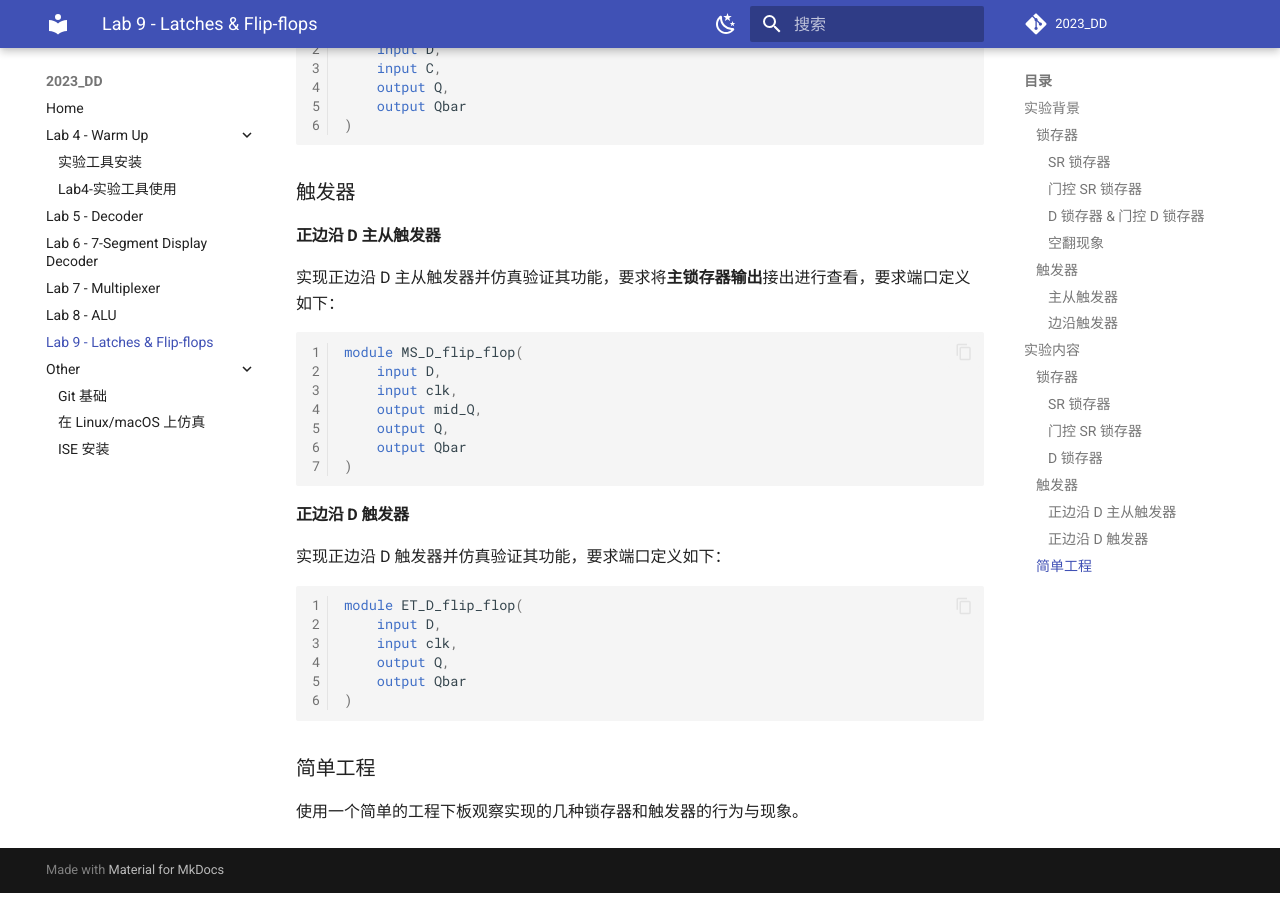
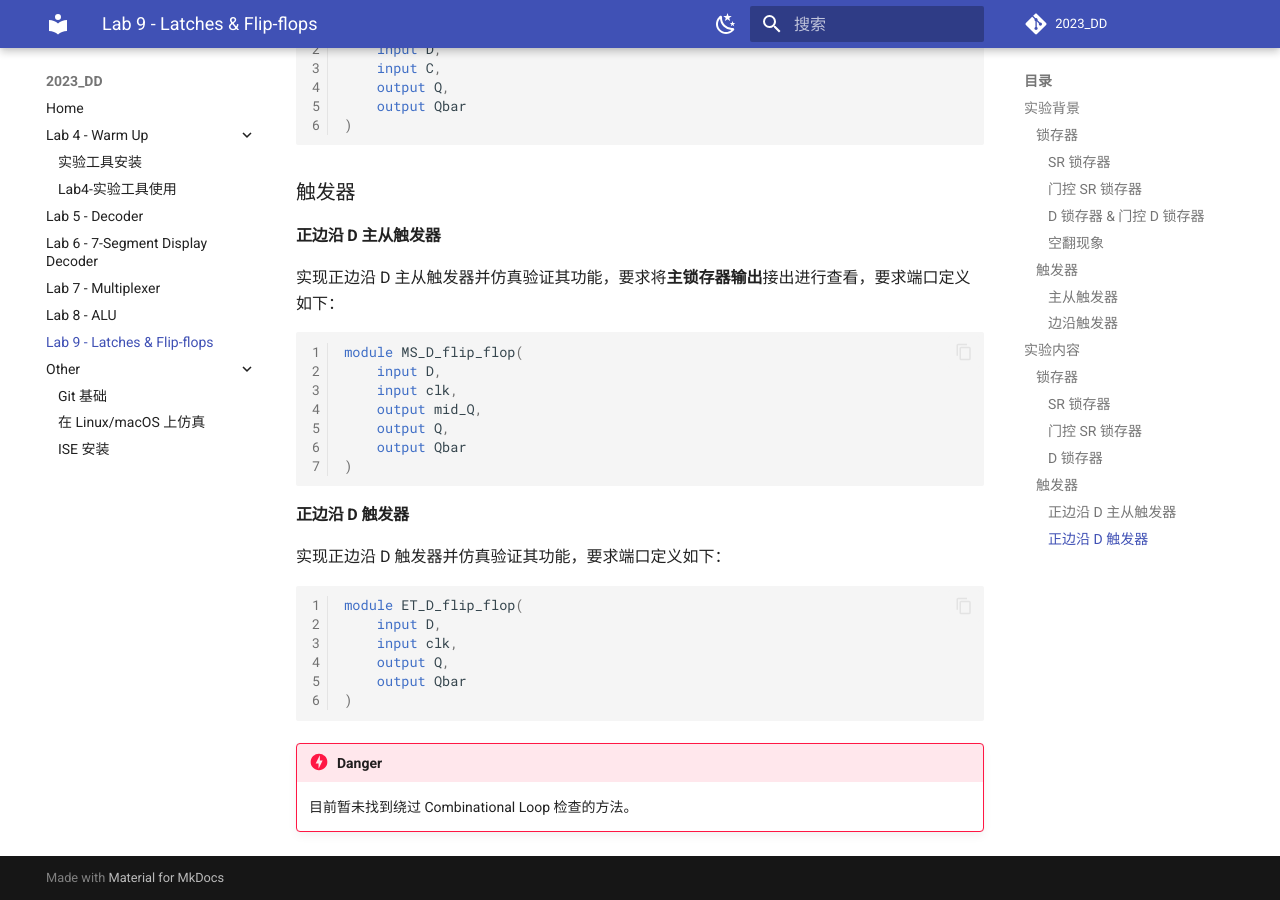
Before and after one commit to Guahao31/2023_DD, an MkDocs documentation site: the page built from docs/lab9/latches_flip_flops.md, in a window 1280 px wide and 900 px high, scrolled down 5320 px. Built offline with MkDocs 1.6.1 and Material for MkDocs 9.7.7, drawn with Linux system fonts in a browser that asks for light colours; a script that is not in the unit is left out; comment, search, counter and statistics services are not loaded.

Commit message:
FUCK combinational loop

````diff
--- a/docs/lab9/latches_flip_flops.md
+++ b/docs/lab9/latches_flip_flops.md
@@ -167,6 +167,9 @@ module ET_D_flip_flop(
 )
 ```
 
-### 简单工程
+<!-- ### 简单工程 -->
 
-使用一个简单的工程下板观察实现的几种锁存器和触发器的行为与现象。
+!!! danger
+    目前暂未找到绕过 Combinational Loop 检查的方法。
+
+<!-- 使用一个简单的工程下板观察实现的几种锁存器和触发器的行为与现象。 -->
````
